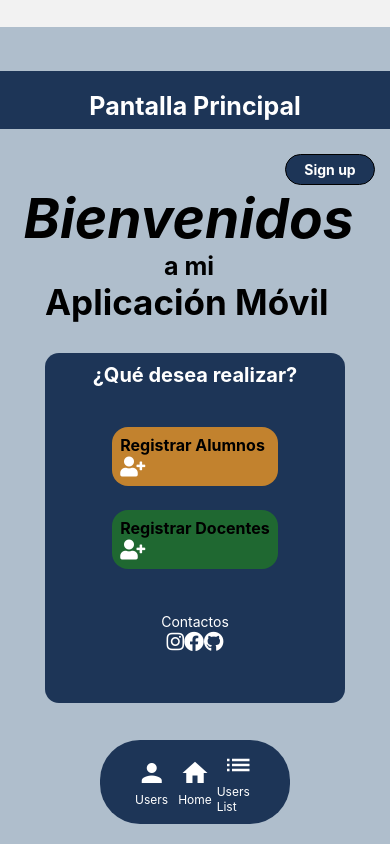
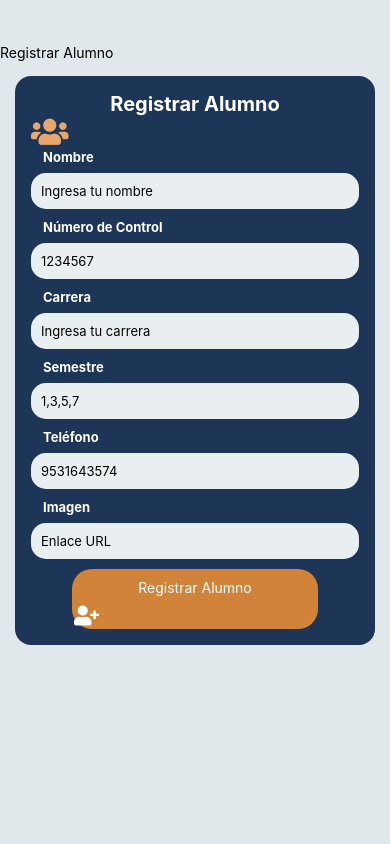
Before and after one commit to irvinjs22620075/Proyecto_FinalApp, a React Native app: screen /Config in a window 390 px wide. Built offline with nearby package versions, Linux system fonts and the light colour scheme.

Commit message:
Task #13 Implementando metodo de edit para editar los campos de los alumnos registrados y agregando dos iconos, uno de busqueda y otro de actualizar

```diff
--- a/App.js
+++ b/App.js
@@ -19,7 +19,7 @@ export default function App() {
         <Stack.Screen name="Home" component={Home} />
         <Stack.Screen name="Alumnos" component={Alumnos} />
         <Stack.Screen name="ListaAlumnos" component={ListaAlumnos}/>
-        {/* <Stack.Screen name="Config" component={Config}/> */}
+        <Stack.Screen name="Config" component={Config}/>
 
       </Stack.Navigator>
     </NavigationContainer>
--- a/src/pages/ListaAlumnos.jsx
+++ b/src/pages/ListaAlumnos.jsx
@@ -1,6 +1,6 @@
 import React, { useEffect, useState } from "react";
-import { View, Text, ScrollView, Image, StyleSheet, SafeAreaView, TouchableOpacity,Platform, StatusBar, Alert } from "react-native";
-import { obtenerAlumnos, eliminarAlumno } from "../services/alumnos.js"; // ✅ ya lo traemos de services
+import { View, Text, ScrollView, Image, StyleSheet, SafeAreaView, TouchableOpacity, Platform, StatusBar, Alert } from "react-native";
+import { obtenerAlumnos, eliminarAlumno } from "../services/alumnos.js"; // ya lo traemos de services
 import { MaterialIcons } from '@expo/vector-icons';
 import { FontAwesome5 } from '@expo/vector-icons';
 
@@ -26,7 +26,7 @@ export default function ListaAlumnos({ navigation }) {
           style: "destructive",
           onPress: async () => {
             try {
-              const data = await eliminarAlumno(id); // ✅ usamos el service
+              const data = await eliminarAlumno(id); //  usamos el service
               Alert.alert("Éxito", data.message);
               setAlumnos(alumnos.filter((a) => a.id !== id)); // eliminamos del estado
             } catch (error) {
@@ -44,7 +44,11 @@ export default function ListaAlumnos({ navigation }) {
       <View style={style.container}>
         <View style={style.headerTopBar}>
           <Text style={style.headerTopBarText}>Lista de Alumnos</Text>
-          <FontAwesome5 name="search" size={20} color={'#fff'} />
+          <View style={{flexDirection:'row', alignSelf:'flex-end'}}>
+            <FontAwesome5 name="sync" size={20} color={'#fff'} marginHorizontal={15} />
+            <FontAwesome5 name="search" size={20} color={'#fff'} marginHorizontal={15} />
+          </View>
+
         </View>
       </View>
 
@@ -92,7 +96,7 @@ export default function ListaAlumnos({ navigation }) {
 
               {/* Botones */}
               <View style={{ flexDirection: "row", marginTop: 10, alignSelf: "center" }}>
-                <TouchableOpacity style={style.botonIcon1}>
+                <TouchableOpacity style={style.botonIcon1} onPress={() => navigation.navigate("Config", { alumno })}>
                   <MaterialIcons name="edit" size={20} color="#000" />
                 </TouchableOpacity>
                 <TouchableOpacity style={style.botonIcon2} onPress={() => confirmarEliminar(alumno.id)}>
@@ -175,10 +179,10 @@ const style = StyleSheet.create({
     justifyContent: 'center'
   },
   infoRow: {
-  flexDirection: 'row',
-  // justifyContent: 'space-between', // etiqueta a la izquierda, valor a la derecha
-  marginVertical: 3,
-},
+    flexDirection: 'row',
+    // justifyContent: 'space-between', // etiqueta a la izquierda, valor a la derecha
+    marginVertical: 3,
+  },
   cardTextIN: {
     fontSize: 15,
     fontWeight: 'bold'
--- a/src/pages/config.jsx
+++ b/src/pages/config.jsx
@@ -1,18 +1,76 @@
+import React, { useState, useEffect } from "react";
 import { StatusBar } from 'expo-status-bar';
-import { Platform, StyleSheet, Text, View, SafeAreaView, Icon, ScrollView, TextInput, TouchableOpacity, useState } from 'react-native';
-import { registrarAlumno } from '../services/alumnos';
+import { Platform, StyleSheet, Text, View, SafeAreaView, ScrollView, TextInput, TouchableOpacity, Alert } from 'react-native';
+import { registrarAlumno, editarAlumno } from '../services/alumnos';
+import { MaterialIcons, FontAwesome5 } from '@expo/vector-icons';
 
-import { MaterialIcons } from '@expo/vector-icons';
+export default function Config({ navigation, route }) {
+  const alumnoEditar = route.params?.alumno || null;
 
+  // Estados de los campos
+  const [Nombre, setNombre] = useState(alumnoEditar ? alumnoEditar.Nombre : "");
+  const [NumeroControl, setNumeroControl] = useState(alumnoEditar ? alumnoEditar.NumeroControl : "");
+  const [Carrera, setCarrera] = useState(alumnoEditar ? alumnoEditar.Carrera : "");
+  const [Semestre, setSemestre] = useState(alumnoEditar ? alumnoEditar.Semestre : "");
+  const [Telefono, setTelefono] = useState(alumnoEditar ? alumnoEditar.Telefono : "");
+  const [Imagen, setImagen] = useState(alumnoEditar ? alumnoEditar.Imagen : "");
 
-
-
-export default function Config({ navigation }) {
+  const handleSubmit = async () => {
+    try {
+      if (alumnoEditar) {
+        // Editar alumno
+        await editarAlumno(alumnoEditar.id, { Nombre, NumeroControl, Carrera, Semestre, Telefono, Imagen });
+        Alert.alert("Éxito", "Alumno actualizado correctamente");
+      } else {
+        // Registrar nuevo alumno
+        await registrarAlumno({ Nombre, NumeroControl, Carrera, Semestre, Telefono, Imagen });
+        Alert.alert("Éxito", "Alumno registrado correctamente");
+      }
+      navigation.goBack();
+    } catch (error) {
+      console.error("Error al guardar alumno:", error);
+      Alert.alert("Error", "No se pudo guardar el alumno");
+    }
+  };
 
   return (
     <SafeAreaView style={style.mainS}>
+      <View style={style.headerTopBar}>
+        <Text style={style.headerTopBarText}>{alumnoEditar ? "Editar Alumno" : "Registrar Alumno"}</Text>
+      </View>
+
       <ScrollView style={{ padding: 15 }}>
+        <View style={style.container}>
+          <Text style={style.TitleContainer}>{alumnoEditar ? "Editar Alumno" : "Registrar Alumno"}</Text>
+          <FontAwesome5 name="users" size={30} color={'#e9a770ff'} padding={4} alignSelf={'center'} />
 
+          <View style={style.cardInfo}>
+            <Text style={style.label}>Nombre</Text>
+            <TextInput style={style.info} placeholder="Ingresa tu nombre" value={Nombre} onChangeText={setNombre} />
+
+            <Text style={style.label}>Número de Control</Text>
+            <TextInput style={style.info} placeholder="1234567" keyboardType='numeric' value={NumeroControl} onChangeText={setNumeroControl} />
+
+            <Text style={style.label}>Carrera</Text>
+            <TextInput style={style.info} placeholder="Ingresa tu carrera" value={Carrera} onChangeText={setCarrera} />
+
+            <Text style={style.label}>Semestre</Text>
+            <TextInput style={style.info} placeholder="1,3,5,7" keyboardType='numeric' value={Semestre} onChangeText={setSemestre} />
+
+            <Text style={style.label}>Teléfono</Text>
+            <TextInput style={style.info} placeholder="9531643574" keyboardType='numeric' value={Telefono} onChangeText={setTelefono} />
+
+            <Text style={style.label}>Imagen</Text>
+            <TextInput style={style.info} placeholder="Enlace URL" value={Imagen} onChangeText={setImagen} />
+
+            <TouchableOpacity style={style.Boton} onPress={handleSubmit}>
+              <Text style={{ color: '#fff', textAlign: 'center', padding: 8 }}>
+                {alumnoEditar ? "Actualizar Alumno" : "Registrar Alumno"}
+              </Text>
+              <FontAwesome5 style={style.iconRigth} name={alumnoEditar ? 'edit' : 'user-plus'} size={20} color={"#fff"} alignSelf={'center'} padding={2} />
+            </TouchableOpacity>
+          </View>
+        </View>
       </ScrollView>
     </SafeAreaView>
   );
```
